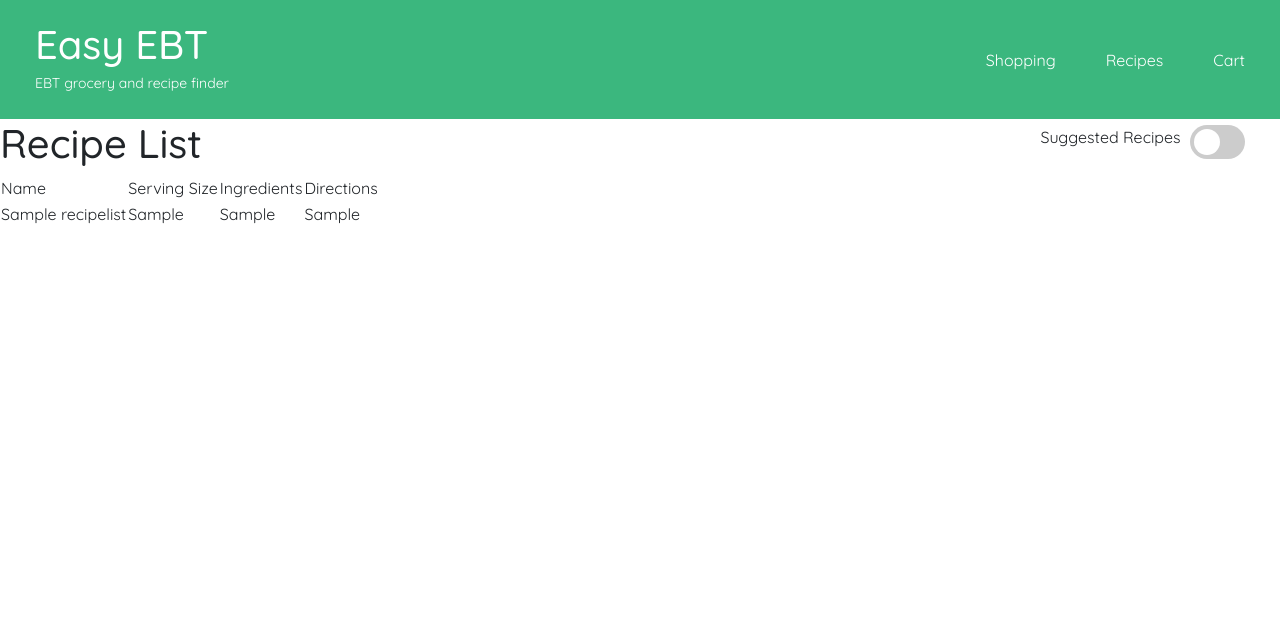
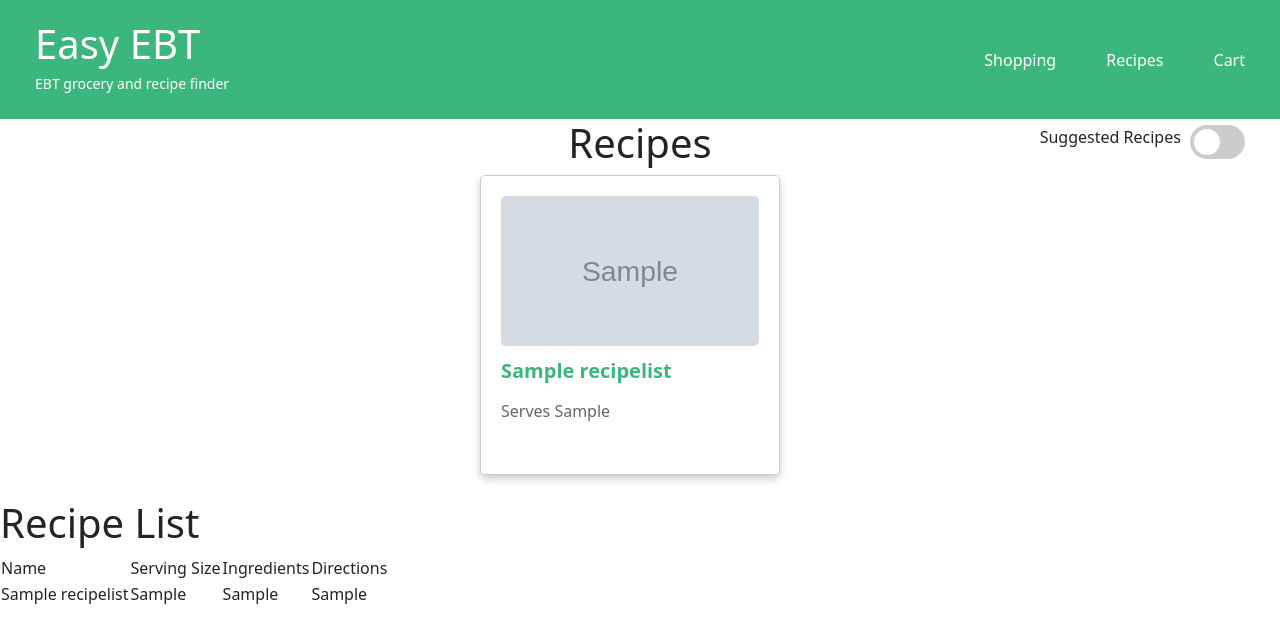
Before and after one commit to suhanishukla/grocery, a Django app: template grocerylist/templates/recipedisplay.html in a window 1280 px wide. Shown: the top 643 px of the page. Run offline with Django 5.2, Linux system fonts and the light colour scheme; tables that the repository leaves empty hold one stand-in row (values such as "Sample post"); the template is opened without the code that fills it: values that come from a table or form of the project are taken from there, most other values are stand-ins (such as "Sample title", 1, 10 or a date in 2020); grey boxes marked "Sample" are stand-in pictures; some libraries are stand-ins or nearby versions.

Commit message:
recipe cards

```diff
--- a/grocerylist/templates/index.html
+++ b/grocerylist/templates/index.html
@@ -135,7 +135,10 @@
 <div class="container-fluid">
   <div class="row">
       <div class="table-container">
+<<<<<<< Updated upstream
         <h2 class="text-center"></h2>
+=======
+>>>>>>> Stashed changes
           <div class="d-flex flex-wrap justify-content-center">
             {% if mygrocerylist %}
               {% for item in mygrocerylist %}
--- /dev/null
+++ b/grocerylist/templates/recipecard.html
@@ -0,0 +1,87 @@
+<!--modified Sanjanas Card template for stores-->
+<!DOCTYPE html>
+<html>
+<head>
+  <title>{% block title %}{% endblock %}</title>
+  {% load bootstrap5 %}
+  {% bootstrap_css %}
+  {% bootstrap_javascript %}
+  <link rel="stylesheet" href="https://cdnjs.cloudflare.com/ajax/libs/font-awesome/6.0.0-beta3/css/all.min.css">
+  <style>
+    body {
+    margin: 0;
+    }
+    .card {
+      width: 300px;
+      height: 300px;
+      border: 1px solid #ccc;
+      border-radius: 5px;
+      padding: 20px;
+      box-shadow: 0 4px 8px 0 rgba(0, 0, 0, 0.2);
+      margin-right: 20px;
+    }
+    .card h2 {
+        margin-top: -10px;
+        color: #333;
+    }
+    .card h6 {
+        align-items: center;
+      color: #666;
+    }
+    .card img {
+      width: auto;
+      border-radius: 5px 5px 5px 5px;
+      margin-bottom: 10px;
+      height: 150px;
+    }
+    .container {
+        display: flex;
+        justify-content: space-between;
+        align-items: center
+    }
+    .container-location {
+        display:flex;
+        justify-content: space-between;
+        align-items: center;
+    }
+    .table-container {
+        max-height: 80vh;
+        overflow-y: auto;
+    }
+    .card p.location {
+      color: #3BB77E;
+
+    }
+    .card p.location span.value {
+      font-weight: bold;
+      font-size: 20px; /* Adjust the font size as needed */
+    }
+    .card p.location span.unit {
+      font-weight: normal;
+    }
+    .shop-btn {
+      background-color: #3BB77E; /* Bootstrap primary color */
+      color: #fff;
+      border: none;
+      padding: 8px 16px;
+      border-radius: 10px;
+      text-decoration: none;
+    }
+    .add-to-cart-btn i {
+      margin-right: 5px;
+    }
+  </style>
+<head>
+
+<body>
+    <div class="card">
+        <img src="{{ imagerecipe }}" alt="Placeholder Image">
+        <div>
+            <div class="container-location">
+                <p class="location"><span id = "value" class="value">{{ name }}</span>  </p>
+            </div>
+            <h6>Serves {{ servingsize }}</h6>
+        </div>
+    </div>
+</body>
+</html>
--- a/grocerylist/templates/recipedisplay.html
+++ b/grocerylist/templates/recipedisplay.html
@@ -107,6 +107,40 @@
             <span class="slider round"></span>
         </label>
     </div>
+    <div class="container-fluid">
+        <h1 class="custom-padding text-center">Recipes</h1>
+
+      <div class="row">
+
+
+          <div class="table-container">
+            <!-- Content for the left half goes here -->
+            <div class="d-flex flex-wrap justify-content-center">
+
+
+              {% for item in myrecipelist|slice:":20" %}
+                {% with name=item.name %}
+                {% with servingsize=item.servingsize %}
+                {% with ingredients_list=item.ingredients_list %}
+                {% with directions=item.directions %}
+                <div id="{{ item.id }}">
+                    {% include 'recipecard.html' with image_source="https://via.placeholder.com/300"  %}
+                    <br>
+                </div>
+                {% endwith %}
+                {% endwith %}
+                {% endwith %}
+                {% endwith %}
+              {% endfor %}
+
+            </div>
+          </div>
+
+
+      </div>
+    </div>
+
+            </div>
     <h1>Recipe List</h1>
     <table>
         <thead>
```
